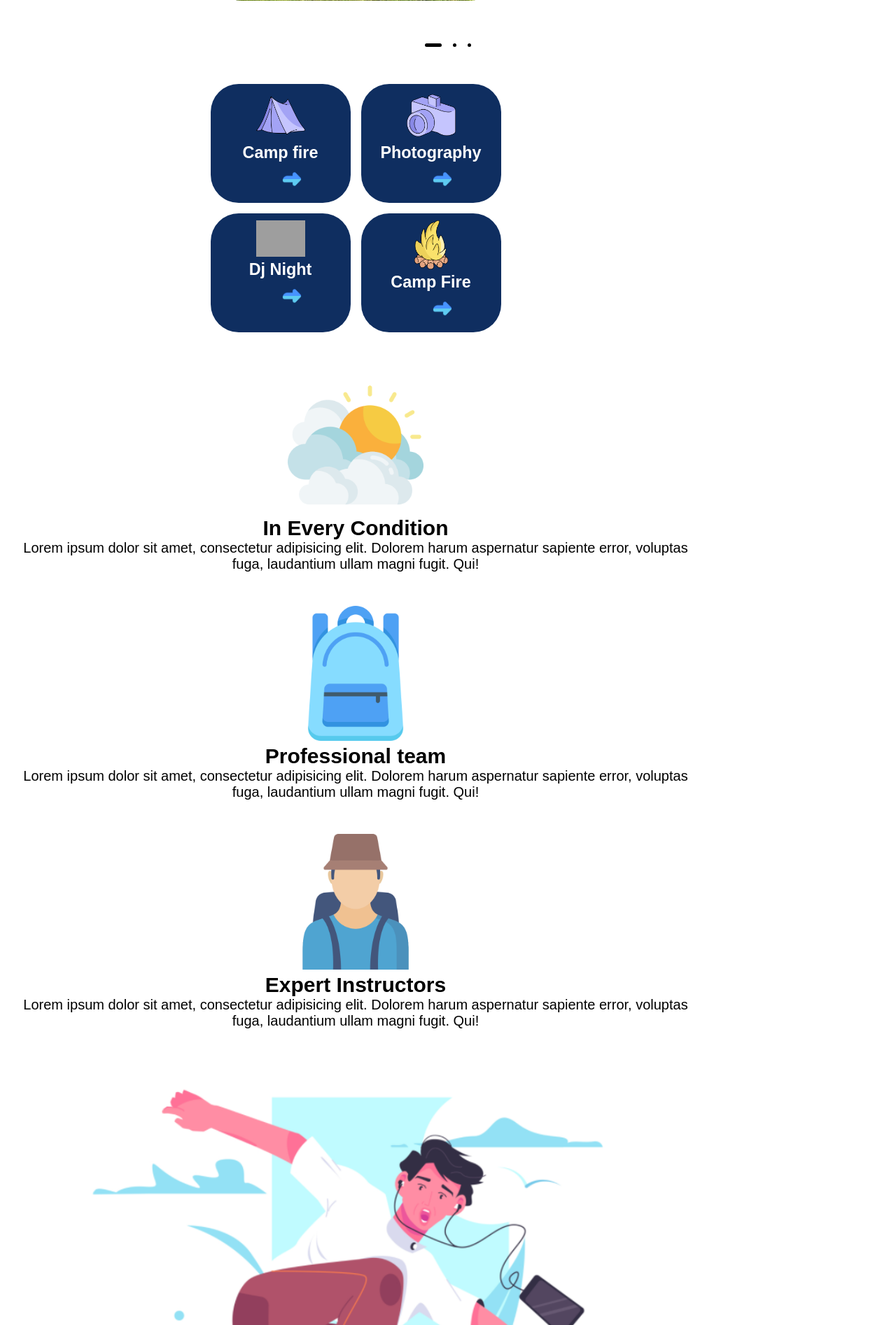
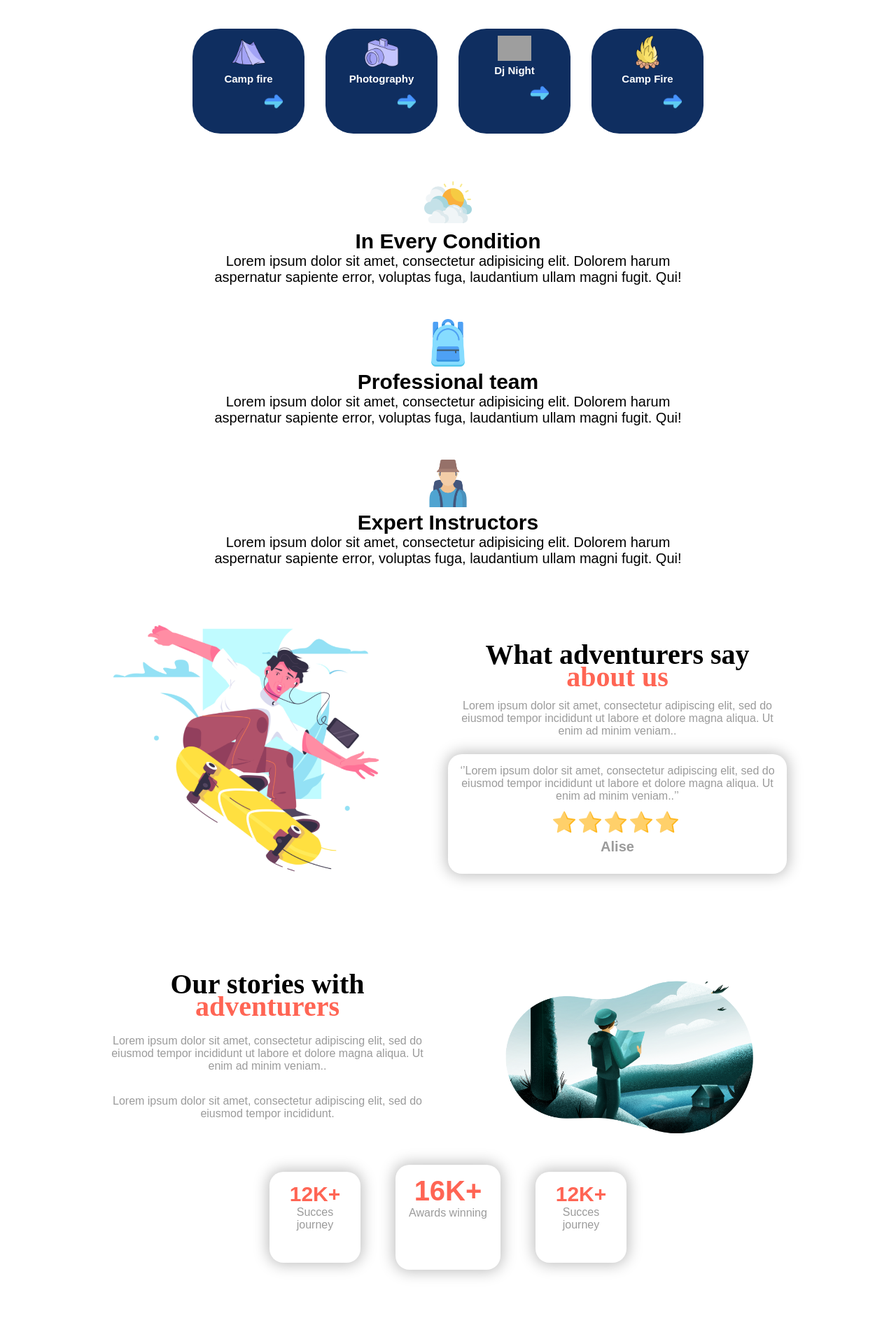
Before and after one commit to dennisshtavica/Adventure, a PHP site: page / in a window 1280 px wide. Shown: the part 2004-3898 px from the top of the page at 70% size. Run offline with PHP 8.4, Linux system fonts and the light colour scheme; some libraries are stand-ins or nearby versions; grey boxes are pictures that could not be loaded.

Commit message:
Responsive

```diff
--- a/CSS/style.css
+++ b/CSS/style.css
@@ -286,7 +286,7 @@ input {
   position: relative;
   background-color: #7367f0;
   background-image: url(/assets/images/snowgif.gif);
-  background-size: 150px;
+  background-size: 250px;
   /* height: 500px; */
   margin-top: -2rem;
   margin-bottom: var(--mb-2);
@@ -433,7 +433,7 @@ input {
 }
 .comment__table {
   width: 100%;
-  height: 220px;
+  height: 220px auto;
   box-shadow: 0px 0px 20px 3px rgba(0, 0, 0, 0.25);
   border-radius: 20px;
   padding: 15px;
@@ -443,7 +443,7 @@ input {
 }
 .stars {
   display: flex;
-  justify-content: flex-start;
+  justify-content: center;
   align-items: center;
 }
 .stars img {
@@ -464,6 +464,7 @@ input {
   font-family: var(--title-font);
   font-size: 40px;
   line-height: 2rem;
+  margin-bottom: var(--mb-1-5);
 }
 .first__p {
   margin-bottom: 2rem;
@@ -506,7 +507,7 @@ input {
 /* Footer */
 footer {
   background-color: #7367f0;
-  height: 400px;
+  height: 400px auto;
   padding: 25px;
 }
 footer h3 {
@@ -566,7 +567,7 @@ footer p {
     display: none;
   }
 }
-@media screen and (max-width: 460px) {
+@media screen and (max-width: 476px) {
   .grid__cards {
     justify-items: center;
   }
@@ -575,6 +576,9 @@ footer p {
   }
   .swiper-button-prev {
     display: none;
+  }
+  .socials img {
+    width: 8%;
   }
 }
 /* FOR MEDIUM DEVICES */
@@ -590,6 +594,15 @@ footer p {
     justify-items: center;
     grid-template-columns: 0.1fr 0.1fr;
     gap: 30px;
+  }
+  .condition img {
+    width: 10%;
+  }
+  .skate img {
+    width: 50%;
+  }
+  .socials img {
+    width: 5%;
   }
 }
 @media screen and (min-width: 767px) {
@@ -634,16 +647,101 @@ footer p {
     width: 40%;
   }
   .grid__cards {
-    justify-content: center;
-    justify-items: center;
-    grid-template-columns: repeat(2, 200px);
-    gap: 15px;
-
+    display: flex;
   }
   .camp__fire {
     width: 100%;
     height: 170px;
   }
+  .condition {
+    margin-left: 9rem;
+    margin-right: 9rem;
+  }
+  .condition img {
+    width: 10%;
+  }
+  .skate {
+    display: block;
+  }
+  .skate img {
+    width: 80%;
+  }
+  .comment__content {
+    padding: 4rem 0 auto;
+    grid-template-columns: repeat(2, 1fr);
+    align-items: center;
+  }
+  .stories__content {
+    padding: 4rem 0 2rem;
+    grid-template-columns: repeat(2, 1fr);
+    gap: 4rem;
+    align-items: center;
+  }
+  .little__cards {
+    display: flex;
+    justify-content: center;
+    align-items: center;
+    gap: 50px;
+    margin-bottom: 3rem;
+  }
+  .socials img {
+    width: 4%;
+  }
+}
+
+/* FOR LARGE DEVICES */
+@media screen and (min-width: 992px) {
+  .container {
+    margin-left: auto;
+    margin-right: auto;
+  }
+  .nav__logo {
+    font-size: 30px;
+  }
+  .nav__link {
+    font-size: 16px;
+  }
+  .home__links {
+    grid-template-columns: repeat(2, 1fr);
+    grid-template-rows: 1fr;
+    gap: 15px;
+  }
+  .home__links a{
+    font-size: 15px;
+  }
+  .home__links-button {
+    padding: 10px;
+  }
+  .search__bar {
+    width: 500px;
+  }
+  .camp__fire {
+    width: 160px;
+    height: 150px;
+  }
+  .camp__fire img {
+    width: 30%;
+  }
+  .camp__fire h3 {
+    font-size: 15px;
+  }
+  .arrow img {
+    /* position: relative;
+    left: 50px; */
+    width: 70%;
+  }
+  .f__p {
+    font-size: 16px;
+  }
+  .socials img {
+    width: 4%;
+  }
+  .footer__content {
+    display: flex;
+    justify-content: center;
+    gap: 100px;
+  }
+
 }
 /*login-css*/
 
--- a/JS/main.js
+++ b/JS/main.js
@@ -48,7 +48,11 @@ window.addEventListener('scroll', scrollHeader)
   // });
 
   let swiper = new Swiper(".destinations-swiper", {
-    cssMode: true,
+    // cssMode: true,
+    // centeredSlides: true,
+    // slidesPerView: '3',
+    // spaceBetween: -90,
+    loop: 'true',
     navigation: {
       nextEl: ".swiper-button-next",
       prevEl: ".swiper-button-prev",
@@ -56,6 +60,6 @@ window.addEventListener('scroll', scrollHeader)
     pagination: {
       el: ".swiper-pagination",
     },
-    mousewheel: true,
+    // mousewheel: true,
     keyboard: true,
   });
--- a/index.html
+++ b/index.html
@@ -67,7 +67,7 @@
                 sensation of closeness to nature around you
               </p>
             </div>
-            <div class="home__links">
+            <div class="home__links grid">
               <div class="home__links-button">
                 <a href="" style="color: black">Learn More</a>
               </div>
@@ -204,6 +204,7 @@
     </section>
 
     <section class="comments container section">
+      <div class="comment__content grid">
         <div class="skate">
           <img src="/assets/images/skate.png" alt="" />
         </div>
@@ -211,18 +212,18 @@
           <h2>
             What adventurers say <span style="color: #ff6554">about us</span>
           </h2>
-        <p>
+          <p class="f__p">
             Lorem ipsum dolor sit amet, consectetur adipiscing elit, sed do
-          eiusmod tempor incididunt ut labore et dolore magna aliqua. Ut enim ad
-          minim veniam..
+            eiusmod tempor incididunt ut labore et dolore magna aliqua. Ut enim
+            ad minim veniam..
           </p>
-      </div>
           <div class="comment__table">
-        <p>
+            <p class="f__p">
               ‘’Lorem ipsum dolor sit amet, consectetur adipiscing elit, sed do
-          eiusmod tempor incididunt ut labore et dolore magna aliqua. Ut enim ad
-          minim veniam..’’
+              eiusmod tempor incididunt ut labore et dolore magna aliqua. Ut
+              enim ad minim veniam..’’
             </p>
+
             <div class="stars">
               <img src="/assets/images/favourite.png" alt="" />
               <img src="/assets/images/favourite.png" alt="" />
@@ -230,23 +231,35 @@
               <img src="/assets/images/favourite.png" alt="" />
               <img src="/assets/images/favourite.png" alt="" />
             </div>
-        <p style="font-weight: 500">Alise</p>
+            <p style="font-weight: 800">Alise</p>
+          </div>
+        </div>
       </div>
     </section>
 
     <section class="stories container section">
-      <h2>Our stories with <span style="color: #ff6554">adventurers</span></h2>
+      <div class="stories__content grid">
+        <div class="stories__data">
+          <h2>
+            Our stories with <span style="color: #ff6554">adventurers</span>
+          </h2>
+          <p class="first__p f__p">
+            Lorem ipsum dolor sit amet, consectetur adipiscing elit, sed do
+            eiusmod tempor incididunt ut labore et dolore magna aliqua. Ut enim
+            ad minim veniam..
+          </p>
+          <p class="first__p f__p">
+            Lorem ipsum dolor sit amet, consectetur adipiscing elit, sed do
+            eiusmod tempor incididunt.
+          </p>
+        </div>
+
+        <div class="stories__group">
           <img src="/assets/images/adventurer.png" alt="" />
-      <p class="first__p">
-        Lorem ipsum dolor sit amet, consectetur adipiscing elit, sed do eiusmod
-        tempor incididunt ut labore et dolore magna aliqua. Ut enim ad minim
-        veniam..
-      </p>
-      <p class="first__p">
-        Lorem ipsum dolor sit amet, consectetur adipiscing elit, sed do eiusmod
-        tempor incididunt.
-      </p>
-      <div class="little__cards">
+        </div>
+      </div>
+
+      <div class="little__cards f__p">
         <div class="little__card">
           <h1>12K+</h1>
           <p>Succes journey</p>
@@ -263,21 +276,29 @@
     </section>
 
     <footer class="footer">
+      <div class="footer__content">
+        <div class="adv__footer">
           <h3>Adventure</h3>
           <p>
             Lorem ipsum dolor sit amet, consectetur adipiscing elit, sed do
             eiusdidunt magna aliqua.
           </p>
+        </div>
+        <div>
         <h3>About</h3>
         <p>
           Lorem <br />
           Lorem
         </p>
+        </div>
+        <div>
         <h3>Contact</h3>
         <div class="socials">
           <img src="/assets/images/facebook.png" alt="" />
           <img src="/assets/images/instagram.png" alt="" />
           <img src="/assets/images/twitter.png" alt="" />
+        </div>
+        </div>
       </div>
     </footer>
 
```
Also changed, not shown: assets/images/adventurer.png. Lines whose indentation alone changed are shown as unchanged.
